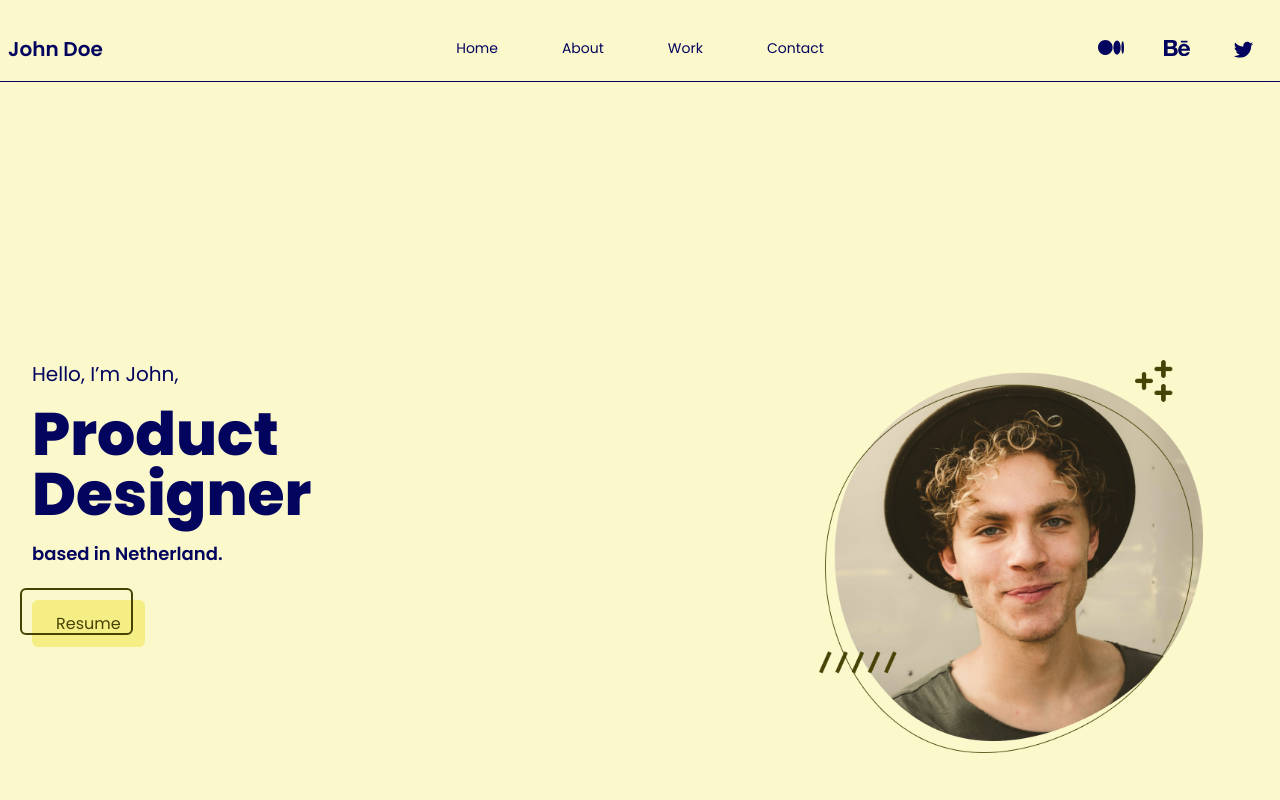
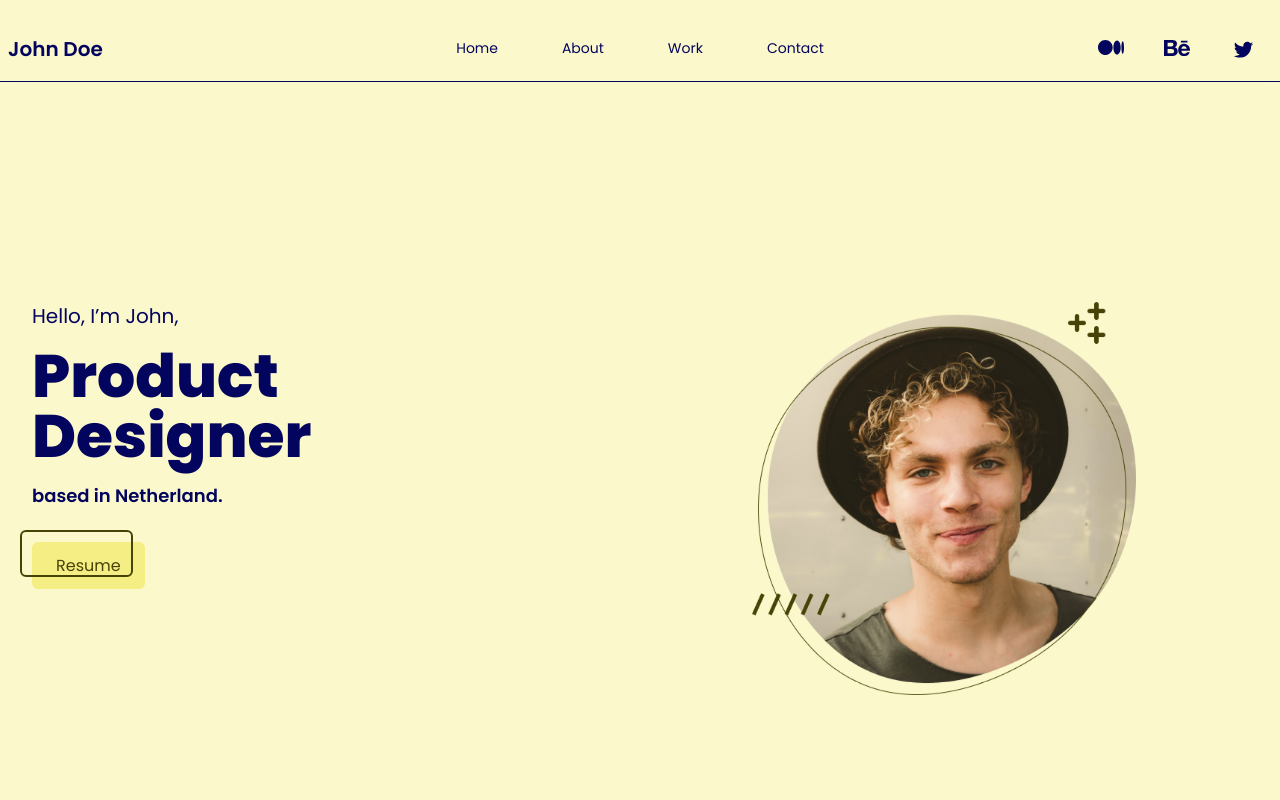
Before and after one commit to mhjibon360/react-daisyui-portfolio, a React (Vite) app: page / in a window 1280 px wide. Shown: the top 800 px of the page. Built offline with nearby package versions, Linux system fonts and the light colour scheme.

Commit message:
fixed react tilt package error

```diff
--- a/package.json
+++ b/package.json
@@ -15,9 +15,9 @@
     "react": "^19.2.6",
     "react-dom": "^19.2.6",
     "react-hook-form": "^7.75.0",
+    "react-parallax-tilt": "^1.7.327",
     "react-router": "^7.15.0",
     "react-scroll": "^1.9.3",
-    "react-tilt": "^1.0.2",
     "scroll-bar-indicator": "^0.2.0",
     "tailwindcss": "^4.3.0"
   },
--- a/src/components/hero/Hero.jsx
+++ b/src/components/hero/Hero.jsx
@@ -1,18 +1,8 @@
 import React from "react";
 import hroimage from "../../assets";
 import { motion } from "motion/react";
-import { Tilt } from "react-tilt";
-const defaultOptions = {
-  reverse: false, // reverse the tilt direction
-  max: 35, // max tilt rotation (degrees)
-  perspective: 1000, // Transform perspective, the lower the more extreme the tilt gets.
-  scale: 1, // 2 = 200%, 1.5 = 150%, etc..
-  speed: 1500, // Speed of the enter/exit transition
-  transition: true, // Set a transition on enter/exit.
-  axis: null, // What axis should be disabled. Can be X or Y.
-  reset: true, // If the tilt effect has to be reset on exit.
-  easing: "cubic-bezier(.03,.98,.52,.99)", // Easing on enter/exit.
-};
+import Tilt from "react-parallax-tilt";
+
 const Hero = () => {
   return (
     <section
@@ -41,7 +31,7 @@ const Hero = () => {
           </motion.div>
           {/* right */}
           <div className="text-center inline-flex justify-center">
-            <Tilt options={defaultOptions} style={{ height: 250, width: 250 }}>
+            <Tilt>
               <motion.div
                 initial={{ opacity: 0, y: 100 }}
                 animate={{ opacity: 1, y: 0 }}
```
Also changed, not shown: 1 other file (tests, documents, lock files or other folders).
